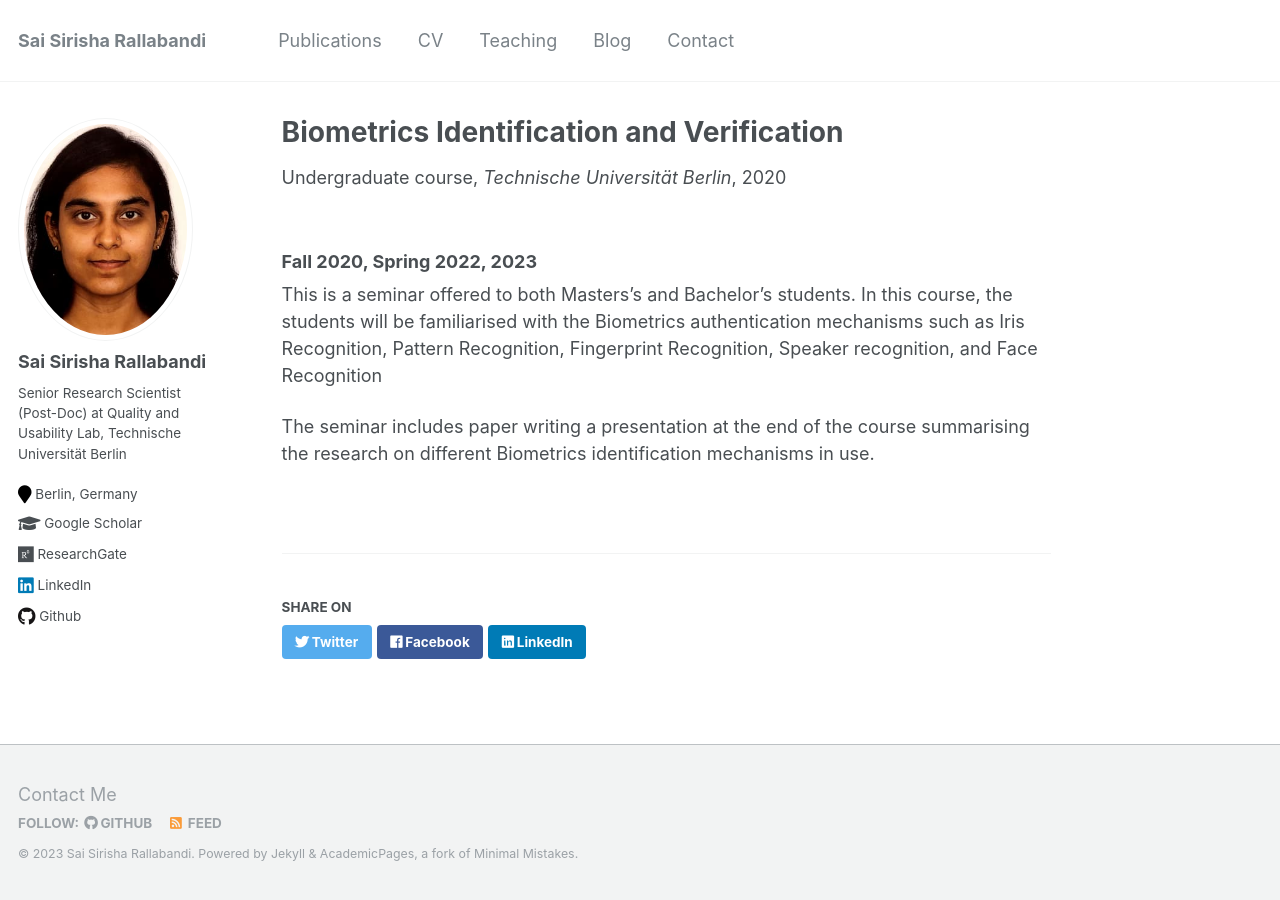
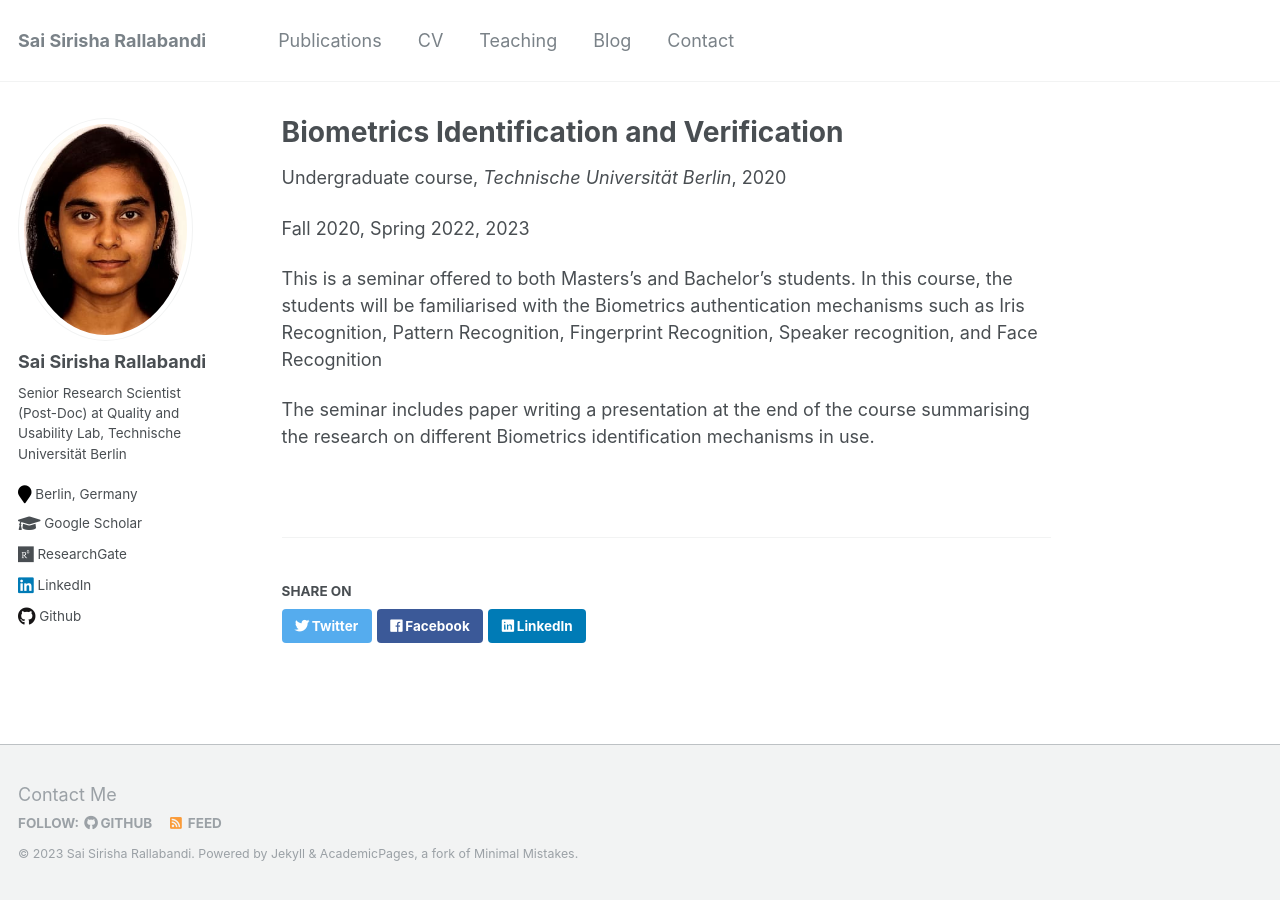
Before and after one commit to SaiSirishaR/saisirishar.github.io, a Jekyll site: the page built from _teaching/BIoV.md, in a window 1280 px wide. Built offline with Jekyll 4.4.1, drawn with Linux system fonts in a browser that asks for light colours.

Commit message:
Update BIoV.md

```diff
--- a/_teaching/BIoV.md
+++ b/_teaching/BIoV.md
@@ -8,9 +8,7 @@ date: 2020-10-13
 location: "Berlin, Germany"
 ---
 
-
-
-### Fall 2020, Spring 2022, 2023
+Fall 2020, Spring 2022, 2023
 
 This is a seminar offered to both Masters's and Bachelor's students. In
 this course, the students will be familiarised with the Biometrics
```
